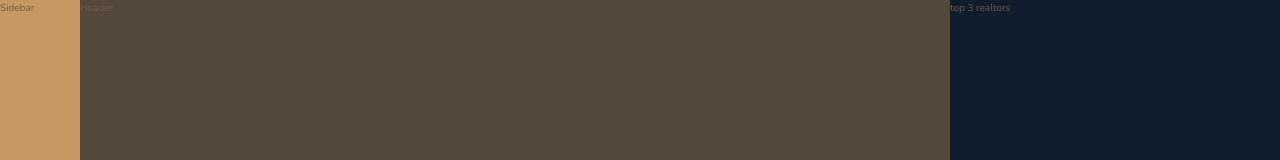
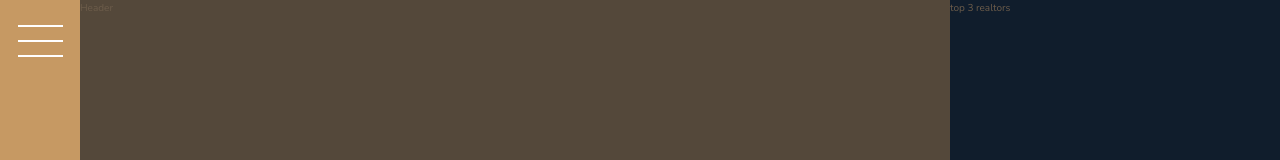
Before and after one commit to hellion86/Nexter, a website: page index.html in a window 1280 px wide. Shown: the top 160 px of the page. Drawn offline with nearby package versions, Linux system fonts and the light colour scheme.

Commit message:
add sidebar btn

```diff
--- a/index.html
+++ b/index.html
@@ -17,7 +17,9 @@
 
 
     <div class="sidebar">
-        Sidebar
+        <button class="nav-btn">
+
+        </button>
     </div>
 
     <header class="header">
--- a/sass/_sidebar.scss
+++ b/sass/_sidebar.scss
@@ -3,4 +3,33 @@
 
   grid-column: sidebar-start / sidebar-end;
   grid-row: 1 / -1;
+
+  display: flex;
+  justify-content: center;
 }
+
+.nav-btn {
+  border: none;
+  border-radius: 0;
+
+  background-color: white;
+  height: 2px;
+  width: 4.5rem;
+  margin-top: 4rem;
+
+  &::before,
+  &::after {
+    content: '';
+    display: block;
+    background-color: white;
+    height: 2px;
+    width: 4.5rem;
+  }
+
+  &::before {
+    transform: translateY(-1.5rem);
+  }
+  &::after {
+    transform: translateY(1.3rem);
+  }
+}
```
Also changed, not shown: css/style.css.
